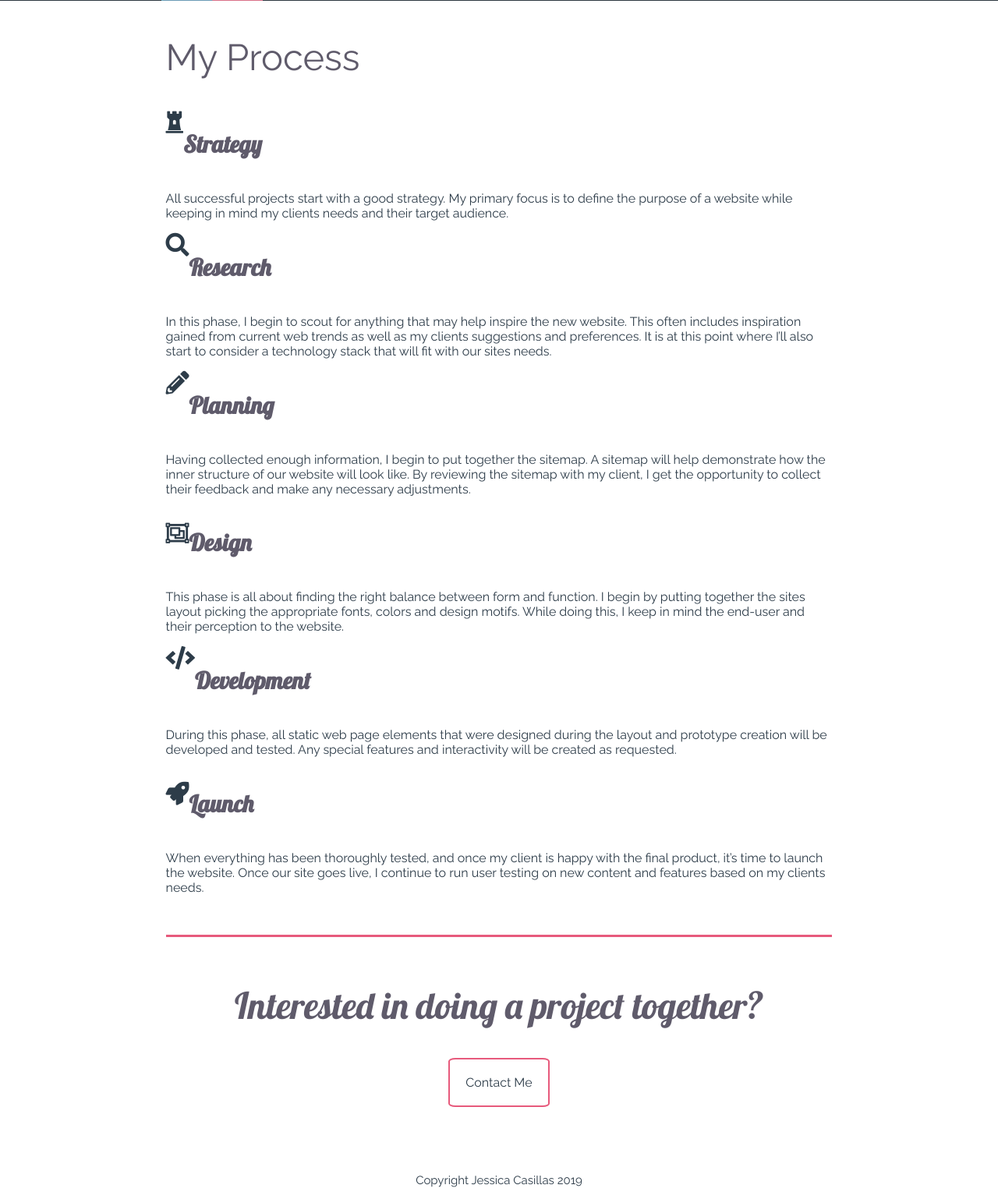
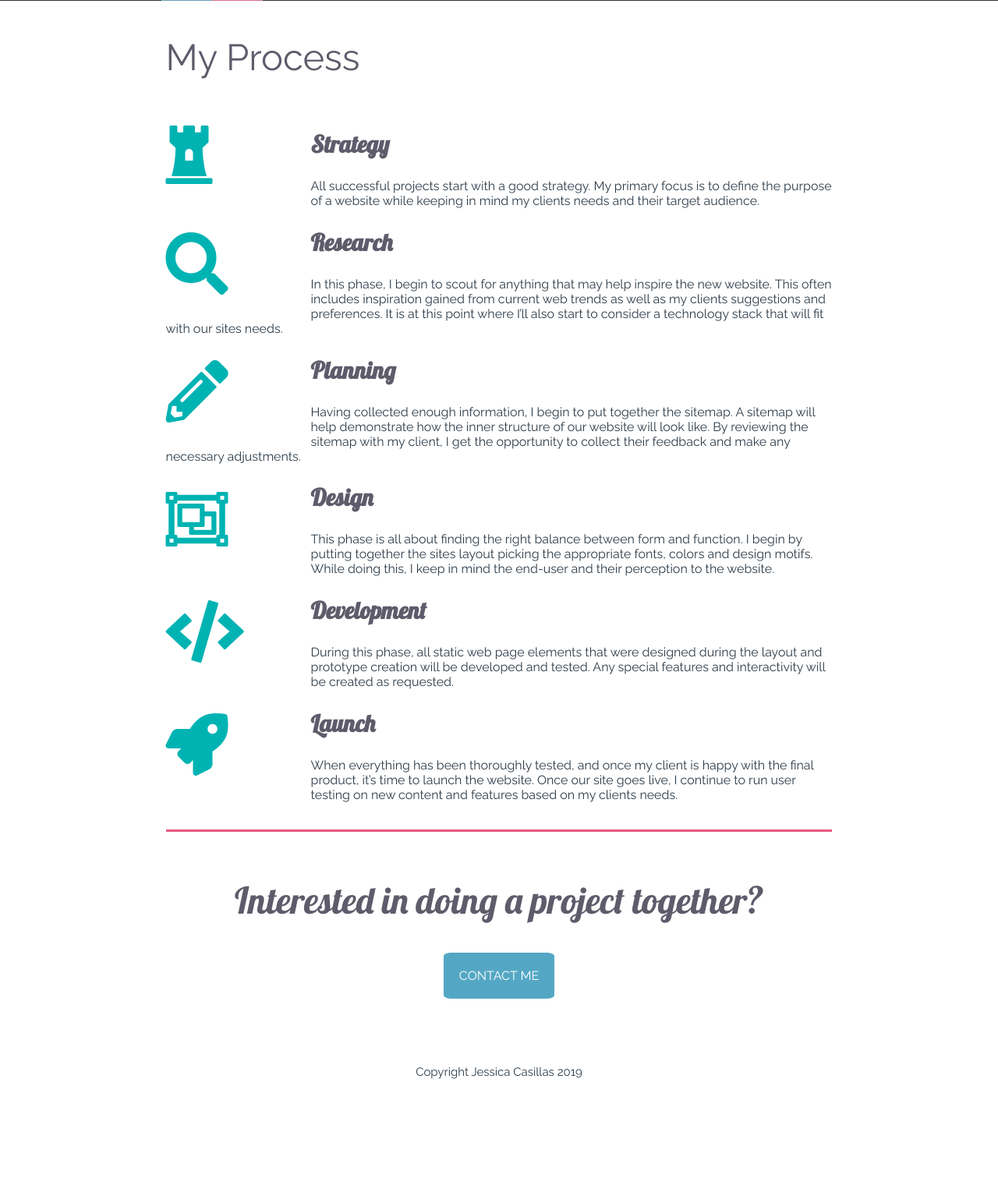
Before and after one commit to jessix00/Portfolio, a PHP site: page /myProcess.html in a window 1280 px wide. Shown: the part 129-1667 px from the top of the page at 78% size. After the commit the page ends 1513 px from the top, so only its background shows below. Run offline with PHP 8.4, Linux system fonts and the light colour scheme.

Commit message:
Email section button has been redesigned.

```diff
--- a/css/style.css
+++ b/css/style.css
@@ -180,32 +180,48 @@
     .email-section button {
         margin: 30px;
         padding: 20px;
-        border: 2px solid #e75a7c;
-        color: inherit;
-        background-color: transparent;
+        border: none;
+        color: #fff;
+        background-color: #54a7c4;
         font: inherit;
+        text-transform: uppercase;
+        /* font-weight: bold; */
         cursor: pointer;
         border-radius: 7%;
+        transition: background-color ease 1s;
     }
 
     .email-section button:hover {
-        text-decoration: underline;
+        background-color: #e75a7c;
+        transition: background-color ease 1s;
     }
 
     footer p {
         text-align: center;
         font-size: 15px;
     }
-    /* WORKING ON THIS */
     /* PROCESS STYLES */
 
     .design-steps {
-        display: flex;
-        flex-wrap: wrap;
+        display: inline-block;
+        /* text-align: left; */
+        width: 100%;
+        height: 100px;
     }
 
-    .design-steps-title {}
+    .fa-process {
+        font-size: 80px;
+        color: #00b3b3;
+        float: left;
+        width: 20%;
+        display: inline-block;
+        margin: 15px 15px 28px 0;
+    }
 
-    .fa-process {
-        font-size: 30px;
+    .design-steps-title {
+        display: inline-block;
+        text-align: left;
+        width: 80%;
+        height: 100px;
+        padding: 80px;
     }
```
